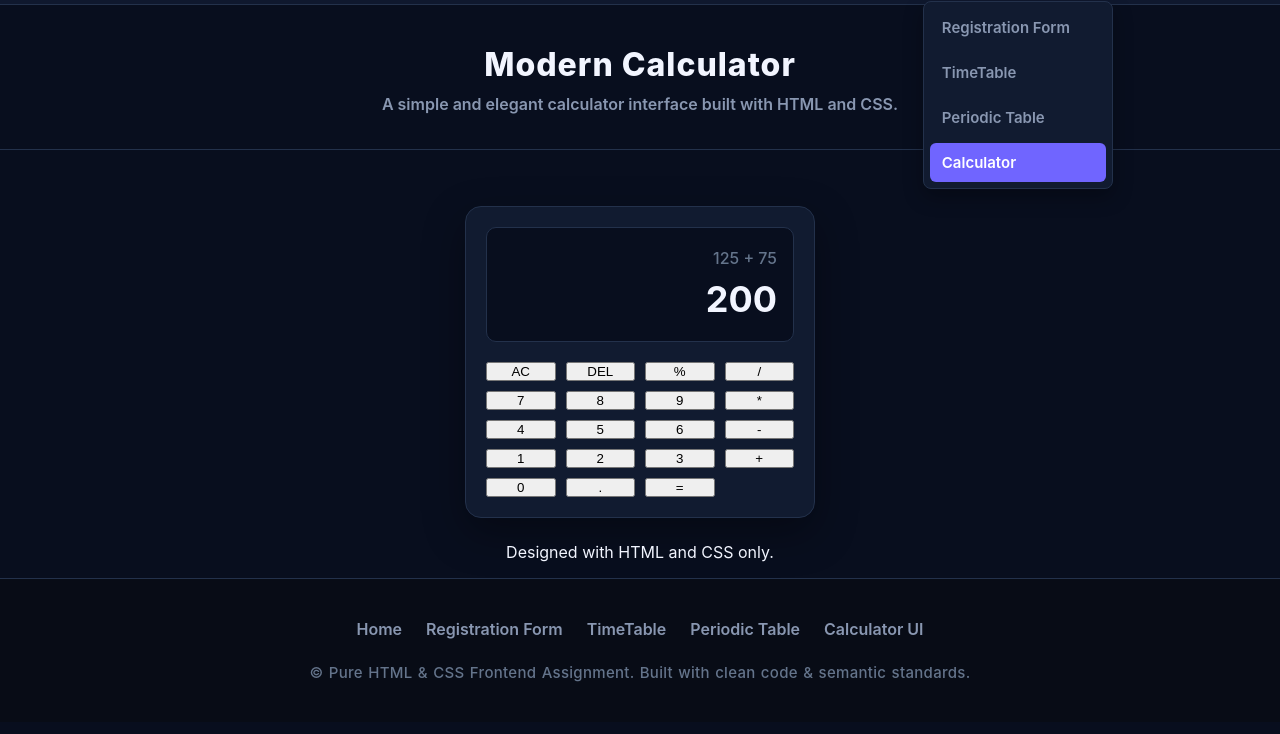
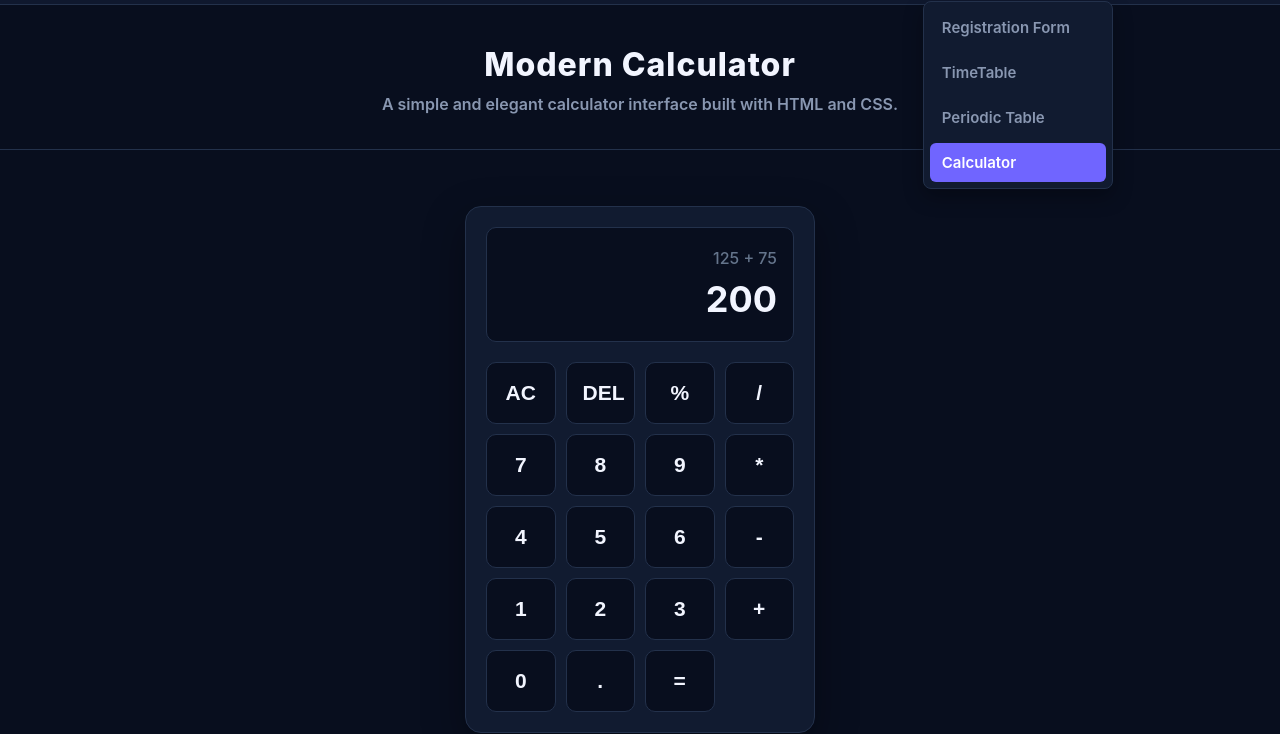
Before and after one commit to MuzzammilAhmed3/Web-Design-Projects, a plain HTML site: page Projects/calculator.html in a window 1280 px wide. Shown: the part 66-800 px from the top of the page. Drawn offline with Linux system fonts and the light colour scheme.

Commit message:
CSS Complete

```diff
--- a/Css/style.css
+++ b/Css/style.css
@@ -713,3 +713,25 @@ a {
   grid-template-columns: repeat(4, minmax(0, 1fr));
   gap: var(--space-sm);
 }
+
+.btn {
+  height: 62px;
+  border: 1px solid var(--border);
+  border-radius: var(--space-sm);
+  background: var(--bg);
+  color: var(--text);
+  font-size: 21px;
+  font-weight: 600;
+  padding: var(--space-md);
+  transition: var(--motion-fast) ease;
+}
+
+.btn:hover {
+  background: #1d2942;
+  border-color: var(--primary);
+  transform: translateY(-3px);
+}
+
+.btn:active {
+  transform: scale(0.95);
+}
```
